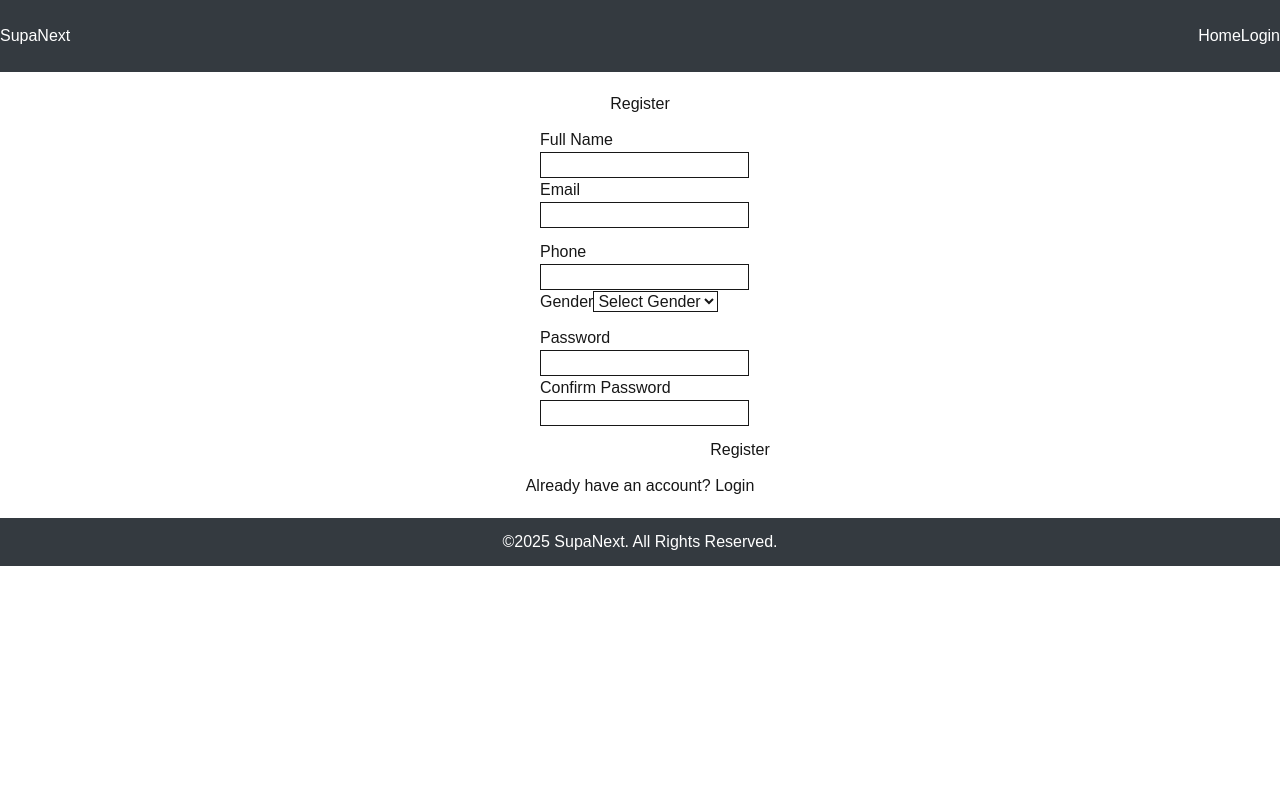
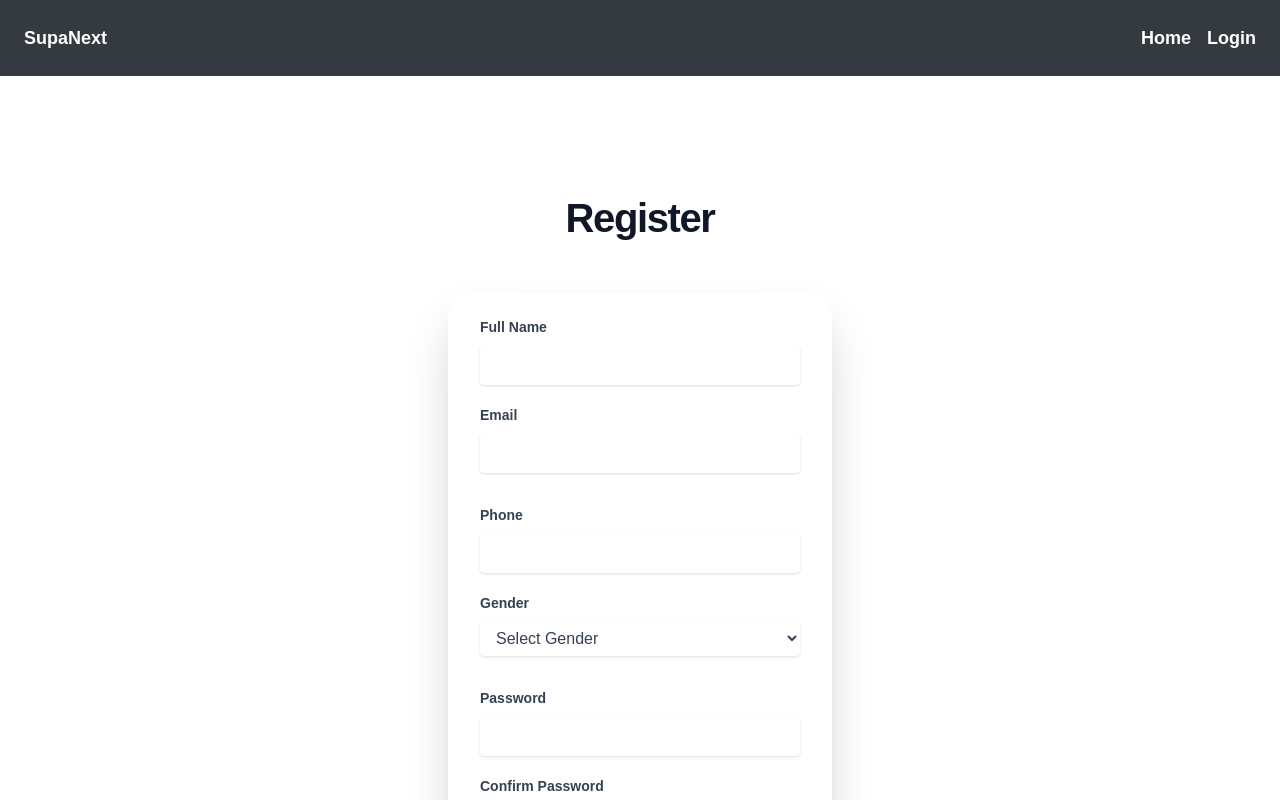
Before and after one commit to MohanaprabhuR/crud, a Next.js app: page /auth/register in a window 1280 px wide. Shown: the top 800 px of the page. Built offline with nearby package versions, Linux system fonts and the light colour scheme; no server answers.

Commit message:
Style added for all pages

```diff
--- a/src/app/auth/login/page.tsx
+++ b/src/app/auth/login/page.tsx
@@ -80,53 +80,77 @@ const Login = () => {
   return (
     <div>
       <Navbar />
-      <div className="mt-5">
-        <h2 className="text-center">Login</h2>
-        <form className="w-50 mx-auto mt-3" onSubmit={handleSubmit(onSubmit)}>
+      <section className="py-[120px]">
+        <div className="w-[30%] mx-auto">
+          <h2 className="text-center text-[40px] leading-[112%] tracking-[-1.4px] text-gray-900 font-bold pb-10">
+            Login
+          </h2>
+          <form
+            className="w-full mx-auto mt-3 bg-white shadow-2xl rounded-[24px] px-8 pt-6 pb-8 mb-4"
+            onSubmit={handleSubmit(onSubmit)}
+          >
             <div className="mb-3">
-            <label className="form-label">Email</label>
+              <label className="form-label block text-gray-700 text-sm font-bold mb-2">
+                Email
+              </label>
               <input
                 type="email"
-              className="form-control border"
+                className="shadow rounded w-full py-2 px-3 text-gray-700"
                 {...register("email")}
               />
-            <p className="text-danger">{errors.email?.message}</p>
+              <p className="font-normal tex-xs pt-2 text-red-600">
+                {errors.email?.message}
+              </p>
             </div>
 
             <div className="mb-3">
-            <label className="form-label">Password</label>
+              <label className="form-label block text-gray-700 text-sm font-bold mb-2">
+                Password
+              </label>
               <input
                 type="password"
-              className="form-control border"
+                className="shadow rounded w-full py-2 px-3 text-gray-700"
                 {...register("password")}
               />
-            <p className="text-danger">{errors.password?.message}</p>
+              <p className="font-normal tex-xs pt-2 text-red-600">
+                {errors.password?.message}
+              </p>
             </div>
 
-          <button type="submit" className="btn btn-primary w-100">
+            <button
+              type="submit"
+              className="w-full text-white mt-4 font-medium rounded-lg text-sm px-5 py-2.5 bg-blue-700 hover:bg-blue-800"
+            >
               Login
             </button>
           </form>
 
-        <div className="text-center mt-3">
+          <div className="text-center mt-3 flex flex-col gap-[24px_0]">
             <button
-            className="btn btn-danger mx-2"
+              className=" rounded font-bold w-auto text-blue-700  bg-[white] p-4 shadow-[0px_0px_1px_0px_rgba(38,50,56,0.30),0px_1px_2px_0px_rgba(38,50,56,0.06)]"
               onClick={() => handleSocialOauth("google")}
             >
               Google
             </button>
             <button
-            className="btn btn-dark mx-2"
+              className="rounded font-bold  w-auto text-gray-700  bg-[white] p-4 shadow-[0px_0px_1px_0px_rgba(38,50,56,0.30),0px_1px_2px_0px_rgba(38,50,56,0.06)]"
               onClick={() => handleSocialOauth("github")}
             >
               GitHub
             </button>
           </div>
 
-        <p className="text-center mt-3">
-          Don&apos;t have an account? <a href="/auth/register">Register</a>
+          <p className="text-center mt-6 font-normal text-base">
+            Don&apos;t have an account?{" "}
+            <a
+              href="/auth/register"
+              className="underline font-bold text-blue-700"
+            >
+              Register
+            </a>
           </p>
         </div>
+      </section>
       <Footer />
     </div>
   );
--- a/src/app/auth/register/page.tsx
+++ b/src/app/auth/register/page.tsx
@@ -68,82 +68,122 @@ const Register = () => {
   return (
     <div>
       <Navbar />
-      <div className="container mt-5">
-        <h2 className="text-center">Register</h2>
-        <form onSubmit={handleSubmit(onSubmit)} className="w-50 mx-auto mt-3">
+      <section className="py-[120px]">
+        <div className="w-[30%] mx-auto">
+          <h2 className="text-center text-[40px] leading-[112%] tracking-[-1.4px] text-gray-900 font-bold pb-10">
+            Register
+          </h2>
+          <form
+            onSubmit={handleSubmit(onSubmit)}
+            className="w-full mx-auto mt-3 bg-white shadow-2xl rounded-[24px] px-8 pt-6 pb-8 mb-4"
+          >
             <div className="row mb-3">
-            <div className="col-md-6">
-              <label className="form-label">Full Name</label>
+              <div className="pb-3">
+                <label className="form-label block text-gray-700 text-sm font-bold mb-2">
+                  Full Name
+                </label>
                 <input
                   type="text"
-                className="form-control border"
+                  className="shadow rounded w-full py-2 px-3 text-gray-700"
                   {...register("fullname")}
                 />
-              <p className="text-danger">{errors.fullname?.message}</p>
+                <p className="font-normal tex-xs pt-2 text-red-600">
+                  {errors.fullname?.message}
+                </p>
               </div>
-            <div className="col-md-6">
-              <label className="form-label">Email</label>
+              <div className="pb-3">
+                <label className="form-label block text-gray-700 text-sm font-bold mb-2">
+                  Email
+                </label>
                 <input
                   type="email"
-                className="form-control border"
+                  className="shadow rounded w-full py-2 px-3 text-gray-700"
                   {...register("email")}
                 />
-              <p className="text-danger">{errors.email?.message}</p>
+                <p className="font-normal tex-xs pt-2 text-red-600">
+                  {errors.email?.message}
+                </p>
               </div>
             </div>
 
             <div className="row mb-3">
-            <div className="col-md-6">
-              <label className="form-label">Phone</label>
+              <div className="pb-3">
+                <label className="form-label block text-gray-700 text-sm font-bold mb-2">
+                  Phone
+                </label>
                 <input
                   type="text"
-                className="form-control border"
+                  className="shadow rounded w-full py-2 px-3 text-gray-700"
                   {...register("phone")}
                 />
-              <p className="text-danger">{errors.phone?.message}</p>
+                <p className="font-normal tex-xs pt-2 text-red-600">
+                  {errors.phone?.message}
+                </p>
               </div>
-            <div className="col-md-6">
-              <label className="form-label">Gender</label>
-              <select className="form-control border" {...register("gender")}>
+              <div className="pb-3">
+                <label className="form-label block text-gray-700 text-sm font-bold mb-2">
+                  Gender
+                </label>
+                <select
+                  className="shadow rounded w-full py-2 px-3 text-gray-700"
+                  {...register("gender")}
+                >
                   <option value="">Select Gender</option>
                   <option value="Male">Male</option>
                   <option value="Female">Female</option>
                   <option value="Other">Other</option>
                 </select>
-              <p className="text-danger">{errors.gender?.message}</p>
+                <p className="font-normal tex-xs pt-2 text-red-600">
+                  {errors.gender?.message}
+                </p>
               </div>
             </div>
 
             <div className="row mb-3">
-            <div className="col-md-6">
-              <label className="form-label">Password</label>
+              <div className="pb-3">
+                <label className="form-label block text-gray-700 text-sm font-bold mb-2">
+                  Password
+                </label>
                 <input
                   type="password"
-                className="form-control border"
+                  className="shadow rounded w-full py-2 px-3 text-gray-700"
                   {...register("password")}
                 />
-              <p className="text-danger">{errors.password?.message}</p>
+                <p className="font-normal tex-xs pt-2 text-red-600">
+                  {errors.password?.message}
+                </p>
               </div>
-            <div className="col-md-6">
-              <label className="form-label">Confirm Password</label>
+              <div className="pb-3">
+                <label className="form-label block text-gray-700 text-sm font-bold mb-2">
+                  Confirm Password
+                </label>
                 <input
                   type="password"
-                className="form-control border"
+                  className="shadow rounded w-full py-2 px-3 text-gray-700"
                   {...register("confirm_password")}
                 />
-              <p className="text-danger">{errors.confirm_password?.message}</p>
+                <p className="font-normal tex-xs pt-2 text-red-600">
+                  {errors.confirm_password?.message}
+                </p>
               </div>
             </div>
 
-          <button type="submit" className="btn btn-primary w-100">
+            <button
+              type="submit"
+              className="w-full text-white mt-4 font-medium rounded-lg text-sm px-5 py-2.5 bg-blue-700 hover:bg-blue-800"
+            >
               Register
             </button>
           </form>
 
-        <p className="text-center mt-3">
-          Already have an account? <a href="/auth/login">Login</a>
+          <p className="text-center mt-6 font-normal text-base">
+            Already have an account?{" "}
+            <a href="/auth/login" className="underline font-bold text-blue-700">
+              Login
+            </a>
           </p>
         </div>
+      </section>
       <Footer />
     </div>
   );
--- a/src/components/Footer.tsx
+++ b/src/components/Footer.tsx
@@ -3,8 +3,8 @@ import React from "react";
 const Footer = () => {
   return (
     <div>
-      <footer className="text-center py-3 mt-5 bg-[#343a40] text-white">
-        <p className="mb-0">
+      <footer className=" py-4 bg-[#343a40] ">
+        <p className="text-base text-center leading-6 tracking-[-0.064px] text-white font-normal">
           &copy;{new Date().getFullYear()} SupaNext. All Rights Reserved.
         </p>
       </footer>
--- a/src/components/Navbar.tsx
+++ b/src/components/Navbar.tsx
@@ -21,36 +21,45 @@ const Navbar = () => {
   };
   return (
     <div>
-      <nav className="navbar flex justify-between bg-[#343a40] py-6">
-        <Link className="navbar-brand text-bold text-white" href="/">
+      <nav className="navbar flex justify-between bg-[#343a40] py-6 px-6">
+        <Link
+          className="text-white text-decoration-none text-lg font-bold hover:scale-105 transition-all ease-in delay-100"
+          href="/"
+        >
           SupaNext
         </Link>
 
         {isLoggedIn ? (
-          <div className="flex">
+          <div className="flex gap-[0_16px]">
             <Link
-              className=" text-white text-decoration-none"
+              className=" text-white text-decoration-none text-lg font-semibold hover:scale-105 transition-all ease-in delay-100 "
               href="/auth/dashboard"
             >
               Dashboard
             </Link>
             <Link
-              className=" text-white text-decoration-none"
+              className=" text-white text-decoration-none text-lg font-semibold hover:scale-105 transition-all ease-in delay-100"
               href="/auth/profile"
             >
               Profile
             </Link>
-            <button className="btn btn-danger" onClick={handleUserLogout}>
+            <button
+              className="text-red-700 text-decoration-none text-lg font-semibold hover:scale-105 transition-all ease-in delay-100"
+              onClick={handleUserLogout}
+            >
               Logout
             </button>
           </div>
         ) : (
-          <div className="flex ">
-            <Link className=" text-white text-decoration-none" href="/">
+          <div className="flex gap-[0_16px]">
+            <Link
+              className=" text-white text-decoration-none text-lg font-semibold hover:scale-105 transition-all ease-in delay-100"
+              href="/"
+            >
               Home
             </Link>
             <Link
-              className="text-white text-decoration-none"
+              className="text-white text-decoration-none text-lg font-semibold hover:scale-105 transition-all ease-in delay-100"
               href="/auth/login"
             >
               Login
```
Also changed, not shown: src/app/auth/dashboard/page.tsx (+8 -2 lines), src/app/auth/profile/page.tsx (+13 -7 lines), src/app/page.tsx (+33 -15 lines). Lines whose indentation alone changed are shown as unchanged.
